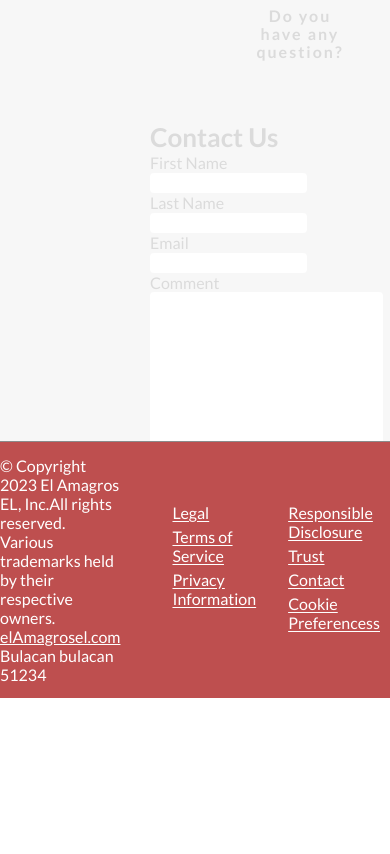
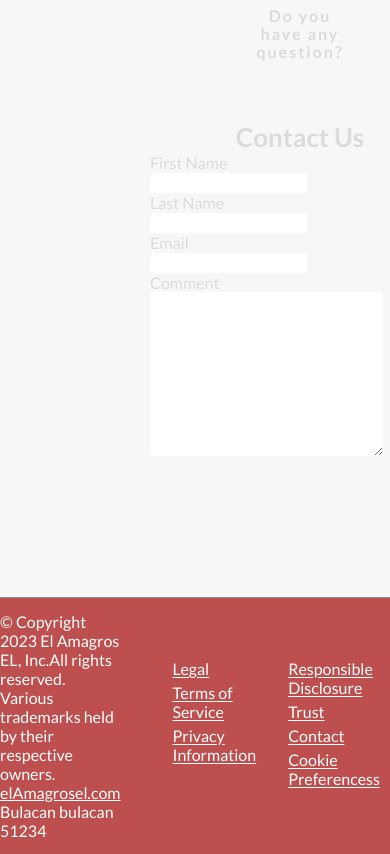
Before and after one commit to ian-afk/GYM_PROJECT_mern, a React (Vite) app in the folder frontend/: page / in a window 390 px wide. Shown: the part 6980-7834 px from the top of the page. Before the commit the page ends 7678 px from the top, so only its background shows below. Built offline with nearby package versions, Linux system fonts and the light colour scheme; grey boxes are pictures that could not be loaded.

Commit message:
add initial screen responsiveness for contact-us section

```diff
--- a/frontend/src/pages/Home/Main.module.css
+++ b/frontend/src/pages/Home/Main.module.css
@@ -305,6 +305,26 @@
   color: #dbdbdb;
 }
 
+@media screen and (max-width: 1175px) {
+  .contact-us {
+    height: 700px;
+    gap: 20px;
+  }
+
+  .contact-us .contactText {
+    display: block;
+    margin: 0;
+    padding: 0;
+  }
+
+  .contact-us .formContainer {
+    display: flex;
+    align-items: center;
+    justify-content: center;
+    flex-direction: column;
+  }
+}
+
 .contact-us .contactText {
   margin-top: 120px;
   text-align: center;
```
